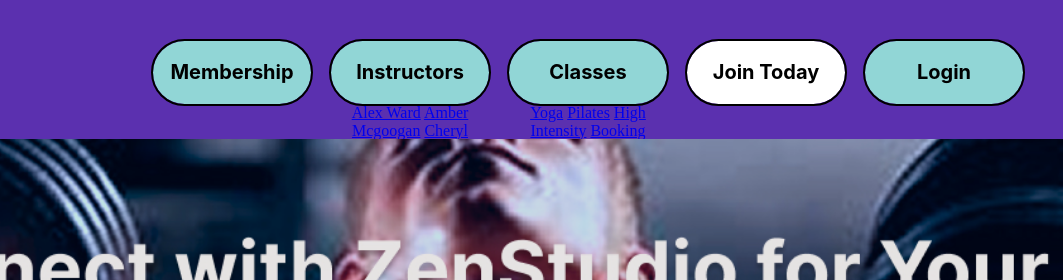
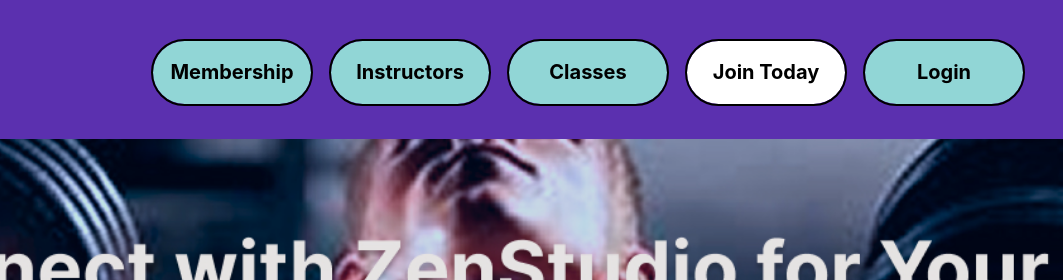
Before and after one commit to PorkyG/Zenstudio, a plain HTML site: page sign in.html in a window 1280 px wide. Shown: the top 280 px of the page, 217-1280 px from the left. Drawn offline with Linux system fonts and the light colour scheme.

Commit message:
Updated dropdowns in sign in.html

```diff
--- a/sign in.html
+++ b/sign in.html
@@ -193,14 +193,14 @@
                     </div>
                 </div>
                 <div class="nav-item">
-                    <a href="./instructors.html" style="text-decoration: none;">
+                    <a href="./Instructors.html" style="text-decoration: none;">
                         <div style="width: 100%; height: 100%; background: #91D6D6; border-radius: 50px; outline: 2px black solid"></div>
                         <div style="position: absolute; width: 100%; top: 50%; left: 50%; transform: translate(-50%, -50%); color: black; font-size: 20px; font-family: Inter; font-weight: 700;">Instructors</div>
                     </a>
-                    <div class="dropdown-menu">
-                        <a href="./instructors.html#alex">Alex Ward</a>
-                        <a href="./instructors.html#amber">Amber Mcgoogan</a>
-                        <a href="./instructors.html#cheryl">Cheryl Heard</a>
+                    <div class="dropdown">
+                        <a href="./Instructors.html#alex">Alex Ward</a>
+                        <a href="./Instructors.html#amber">Amber Mcgoogan</a>
+                        <a href="./Instructors.html#cheryl">Cheryl Heard</a>
                     </div>
                 </div>
                 <div class="nav-item">
@@ -208,7 +208,7 @@
                         <div style="width: 100%; height: 100%; background: #91D6D6; border-radius: 50px; outline: 2px black solid"></div>
                         <div style="position: absolute; width: 100%; top: 50%; left: 50%; transform: translate(-50%, -50%); color: black; font-size: 20px; font-family: Inter; font-weight: 700;">Classes</div>
                     </a>
-                    <div class="dropdown-menu">
+                    <div class="dropdown">
                         <a href="./classes.html#yoga">Yoga</a>
                         <a href="./classes.html#pilates">Pilates</a>
                         <a href="./classes.html#high-intensity">High Intensity</a>
```
